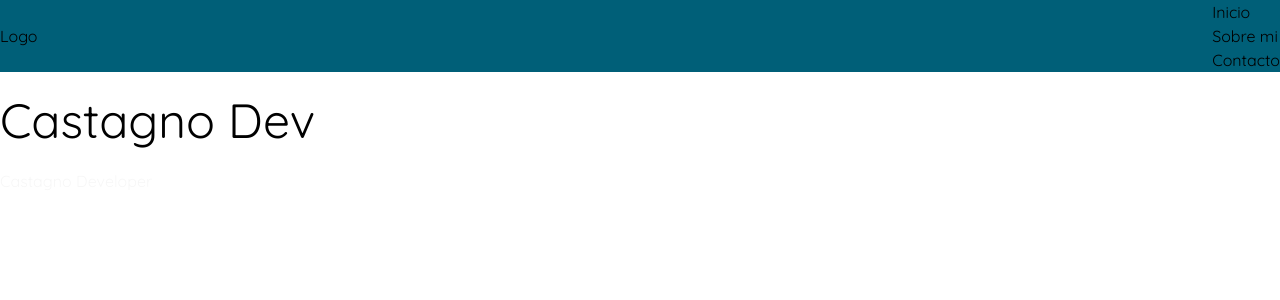
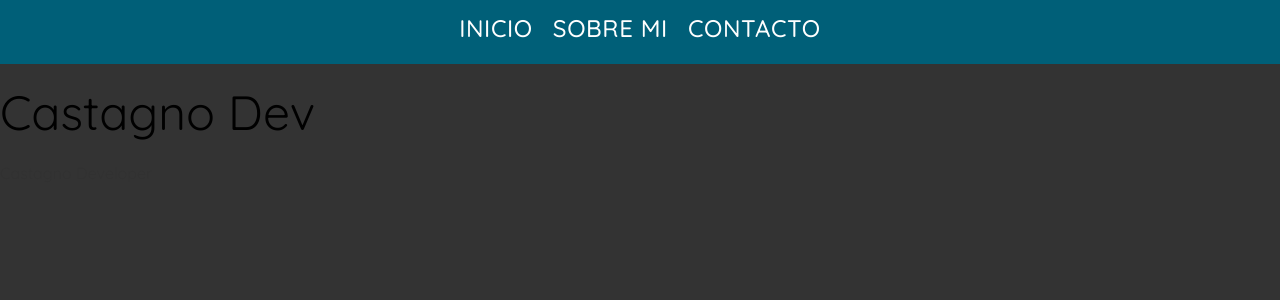
Before and after one commit to LeonelLopez14/Portfolio, a React (Vite) app in the folder castagno-dev/: page / in a window 1280 px wide. Shown: the top 300 px of the page. Built offline with nearby package versions, Linux system fonts and the light colour scheme.

Commit message:
Styles in Nvabar. -L

```diff
--- a/castagno-dev/src/App.css
+++ b/castagno-dev/src/App.css
@@ -10,7 +10,8 @@
 :root {
   margin: 0;
   padding: 0;
-  font-family:"Quicksand"
+  font-family:"Quicksand";
+  background: #333;
 }
 
 .counter {
--- a/castagno-dev/src/components/Navbar.jsx
+++ b/castagno-dev/src/components/Navbar.jsx
@@ -4,12 +4,12 @@ import '../index.css';
 function Navbar() {
     return (
         <nav>
-            <div className="flex justify-between items-center bg-cyan-800">
-                <span>Logo</span>
-                <ul>
-                    <li><Link to="/">Inicio</Link></li>
-                    <li><Link to="/about">Sobre mi</Link></li>
-                    <li><Link to="./contact">Contacto</Link></li>
+            <div className="flex justify-center items-center bg-cyan-800 p-3 z-99">
+                {/*<span className="flex place-self-start ">Logo</span>*/}
+                <ul className="flex flex-row space-x-5 space-y-2 text-2xl antialiased font-medium tracking-wide list-none text-white">
+                    <li><Link to="/">INICIO</Link></li>
+                    <li><Link to="/about">SOBRE MI</Link></li>
+                    <li><Link to="./contact">CONTACTO</Link></li>
                 </ul>
             </div>
         </nav>
```
Also changed, not shown: 1 other file (tests, documents, lock files or other folders).
